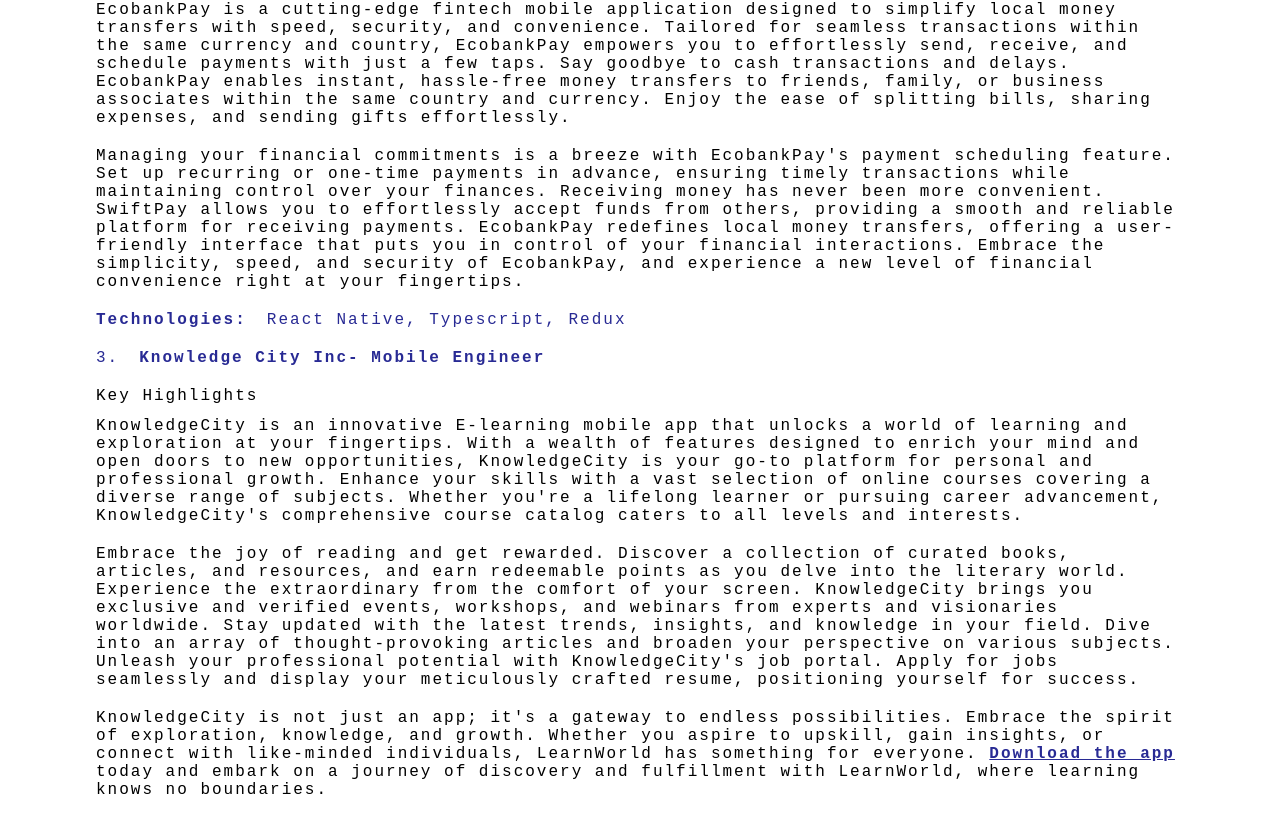
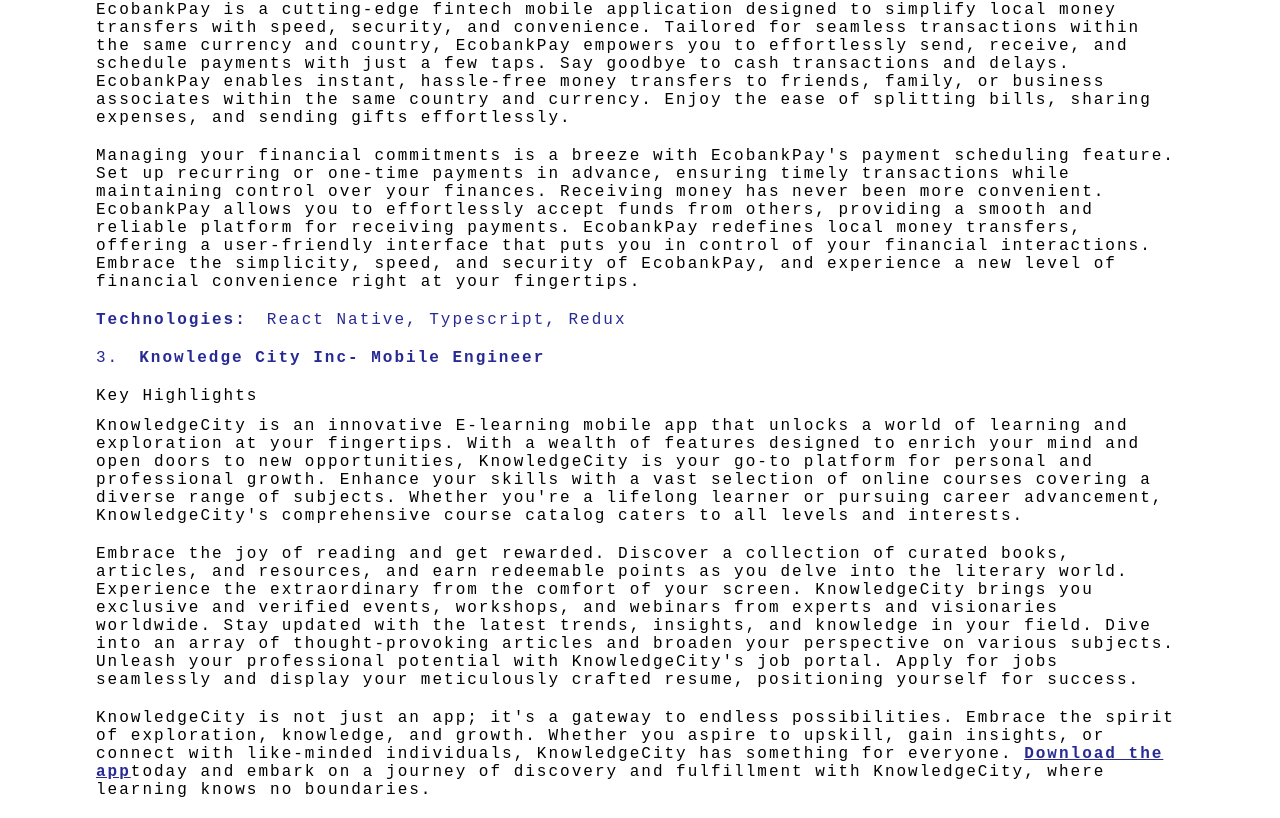
Before and after one commit to developerekene/myprofilemain, a React (Create React App) app: page /home in a window 1280 px wide. Shown: the part 1415-2233 px from the top of the page. Built offline with nearby package versions, Linux system fonts and the light colour scheme.

Commit message:
updates on my website

```diff
--- a/src/App/UI/pages/Home/Home.tsx
+++ b/src/App/UI/pages/Home/Home.tsx
@@ -494,7 +494,7 @@
                   EcobankPay's payment scheduling feature. Set up recurring or
                   one-time payments in advance, ensuring timely transactions
                   while maintaining control over your finances. Receiving money
-                  has never been more convenient. SwiftPay allows you to
+                  has never been more convenient. EcobankPay allows you to
                   effortlessly accept funds from others, providing a smooth and
                   reliable platform for receiving payments. EcobankPay redefines
                   local money transfers, offering a user-friendly interface that
@@ -623,15 +623,15 @@
                   KnowledgeCity is not just an app; it's a gateway to endless
                   possibilities. Embrace the spirit of exploration, knowledge,
                   and growth. Whether you aspire to upskill, gain insights, or
-                  connect with like-minded individuals, LearnWorld has something
+                  connect with like-minded individuals, KnowledgeCity has something
                   for everyone.{" "}
                   <b>
                     <a href="#" style={{ color: "#282A94" }}>
                       Download the app
                     </a>
-                  </b>{" "}
+                  </b>
                   today and embark on a journey of discovery and fulfillment
-                  with LearnWorld, where learning knows no boundaries.
+                  with KnowledgeCity, where learning knows no boundaries.
                 </p>
               </div>
               <div
--- a/src/App/UI/pages/Projects/Projects.tsx
+++ b/src/App/UI/pages/Projects/Projects.tsx
@@ -1006,7 +1006,7 @@
                     KnowledgeCity is not just an app; it's a gateway to endless
                     possibilities. Embrace the spirit of exploration, knowledge,
                     and growth. Whether you aspire to upskill, gain insights, or
-                    connect with like-minded individuals, LearnWorld has
+                    connect with like-minded individuals, KnowledgeCity has
                     something for everyone.{" "}
                     <b>
                       <a href="#" style={{ color: "#282A94" }}>
@@ -1014,7 +1014,7 @@
                       </a>
                     </b>{" "}
                     today and embark on a journey of discovery and fulfillment
-                    with LearnWorld, where learning knows no boundaries.
+                    with KnowledgeCity, where learning knows no boundaries.
                   </p>
                 </div>
                 <div style={{ marginTop: 20 }}>
--- a/src/App/UI/pages/WelcomePage/WelcomePage.tsx
+++ b/src/App/UI/pages/WelcomePage/WelcomePage.tsx
@@ -208,6 +208,8 @@
         }
       />
     </div>
+
+
   );
 };
 
```
